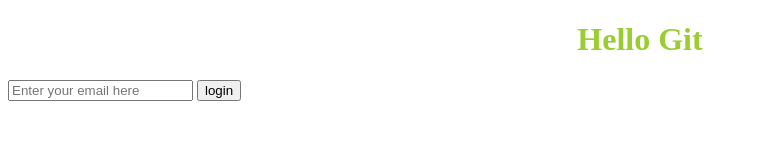
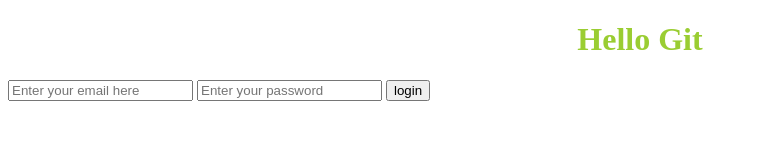
Before and after one commit to ursulafahle/WeatherApp, a plain HTML site: page index.html in a window 1280 px wide. Shown: the whole page, without its empty margins (0-758 px from the left). Drawn offline with Linux system fonts and the light colour scheme.

Commit message:
entered pw form

```diff
--- a/index.html
+++ b/index.html
@@ -10,6 +10,7 @@
     <h1>Hello Git</h1>
     <form action="">
       <input type="text" placeholder="Enter your email here" />
+      <input type="password" placeholder="Enter your password" />
       <input type="submit" value="login" />
     </form>
     <script src="script.js"></script>
```
